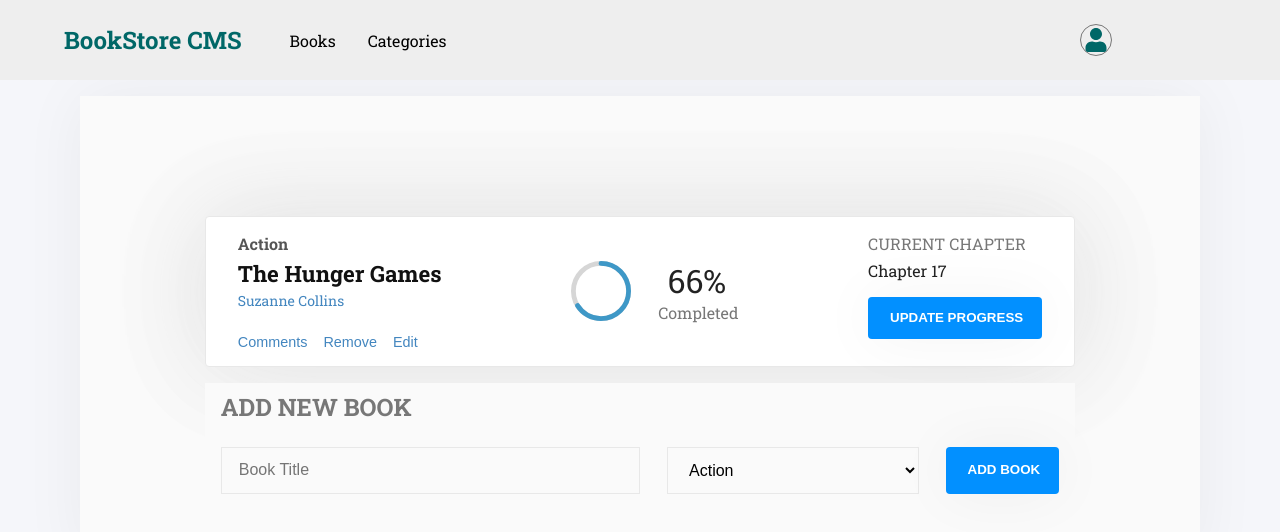
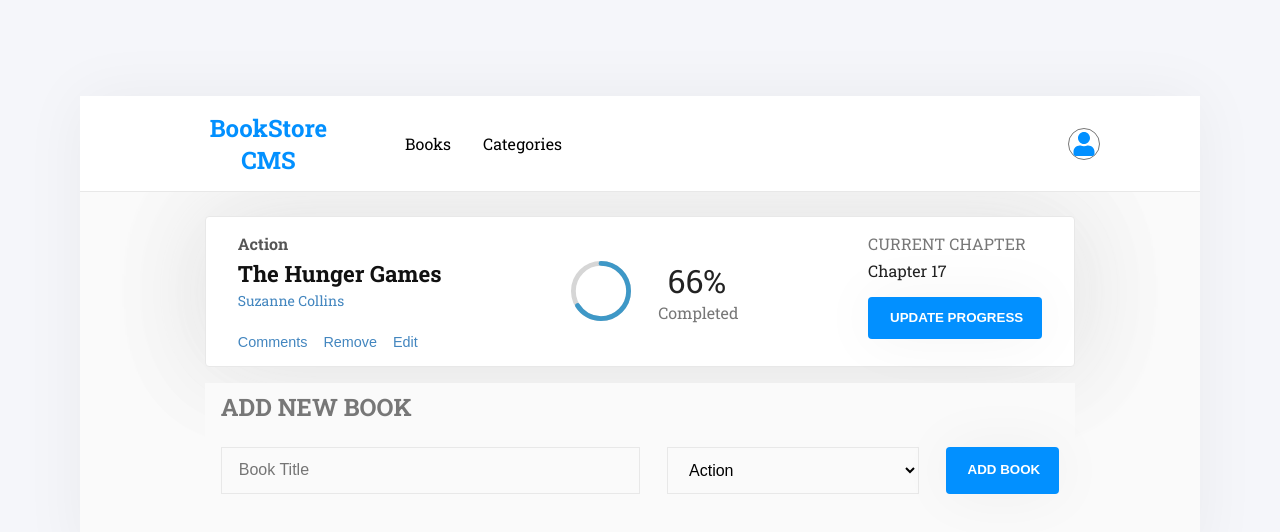
Before and after one commit to mengiefen/book-store-react-redux, a React (Create React App) app: page / in a window 1280 px wide. Shown: the top 532 px of the page. Built offline with nearby package versions, Linux system fonts and the light colour scheme.

Commit message:
update header styles

```diff
--- a/src/components/Header/Header.jsx
+++ b/src/components/Header/Header.jsx
@@ -2,23 +2,24 @@ import React from 'react';
 import styled from 'styled-components';
 import { FaUser } from 'react-icons/fa';
 
+const Wrapper = styled.header`
+  position: absolute;
+  top: 0;
+  left: 0;
+  height: 6rem;
+  width: 100%;
+  padding: 0 6.25rem;
+  display: flex;
+  align-items: center;
+  background-color: #fff;
+  border-bottom: solid 1px #e8e8e8;
+`;
+
 const Logo = styled.h1`
   font-size: 1.5em;
   text-align: center;
-  color: #006767;
+  color: #0290ff;;
   cursor: pointer;
-`;
-
-const Wrapper = styled.header`
-  position: fixed;
-  top: 0;
-  left: 0;
-  height: 10vh;
-  width: 100vw;
-  padding: 0 4em;
-  display: flex;
-  align-items: center;
-  background-color: #eee;
 `;
 
 const NavBar = styled.nav`
@@ -73,7 +74,7 @@ const Header = () => {
   const userStyle = {
     width: '1.5rem',
     height: '1.5rem',
-    color: '#006767',
+    color: '#0290ff',
   };
 
   return (
```
